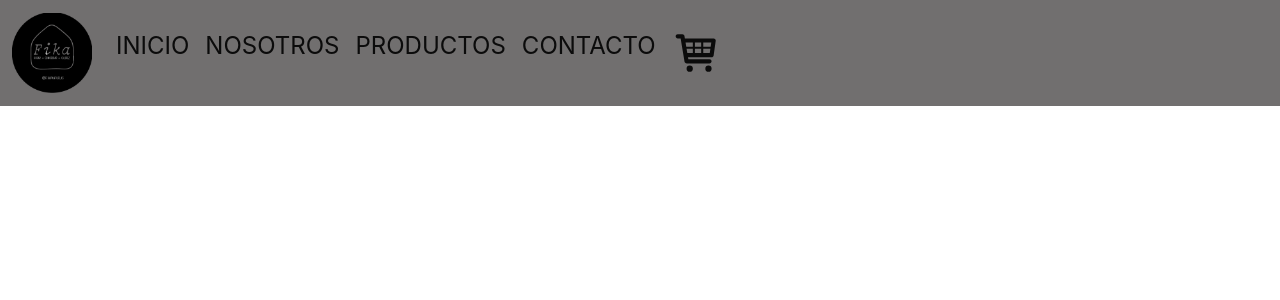
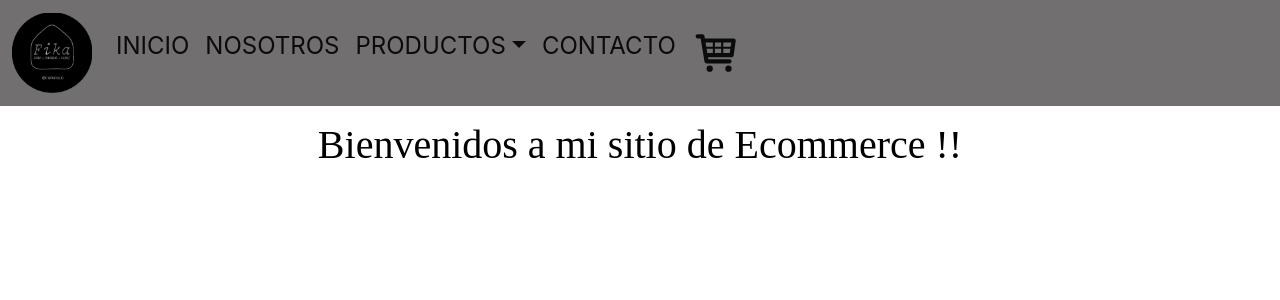
Before and after one commit to Santiago-Fiorotto/trabajo-react-coder, a React (Create React App) app: page / in a window 1280 px wide. Shown: the top 300 px of the page. Built offline with nearby package versions, Linux system fonts and the light colour scheme.

Commit message:
primera pre-entrega

```diff
--- a/src/App.css
+++ b/src/App.css
@@ -30,3 +30,13 @@
   font-size: 50px;
   justify-content: center;
 }
+
+/* GREETING */
+.greeting {
+  font-size: 40px;
+  color: black;
+  display: flex;
+  justify-content: center;
+  margin-top: 15px;
+  font-family: cursive;
+}
--- a/src/App.js
+++ b/src/App.js
@@ -1,11 +1,12 @@
 import './App.css';
 import NavBar from './components/NavBar';
-
+import ItemListContainer from './components/ItemListContainer';
 
 function App() {
   return (
     <div className="App">
       <NavBar/>
+      <ItemListContainer greeting= "Bienvenidos a mi sitio de Ecommerce !!"/>
     </div>
   );
 }
--- a/src/components/ItemListContainer.jsx
+++ b/src/components/ItemListContainer.jsx
@@ -1,8 +1,8 @@
 import React from 'react'
 
-const ItemListContainer = () => {
+const ItemListContainer = ({greeting}) => {
   return (
-    <div></div>
+    <h3 className='container-fluid greeting'>{greeting}</h3>
   )
 }
 
--- a/src/components/NavBar.jsx
+++ b/src/components/NavBar.jsx
@@ -20,8 +20,14 @@
         <li className="nav-item">
           <a className="nav-link active" href="#">NOSOTROS</a>
         </li>
-        <li className="nav-item">
-          <a className="nav-link active" href="#">PRODUCTOS</a>
+        <li class="nav-item active dropdown">
+          <a class="nav-link active dropdown-toggle" href="#" role="button" data-bs-toggle="dropdown" aria-expanded="false">
+            PRODUCTOS
+          </a>
+          <ul class="dropdown-menu">
+            <li><a class="dropdown-item" href="#">DAMA</a></li>
+            <li><a class="dropdown-item" href="#">CABALLERO</a></li>
+          </ul>
         </li>
         <li className="nav-item">
           <a className="nav-link active" href="#">CONTACTO</a>
```
